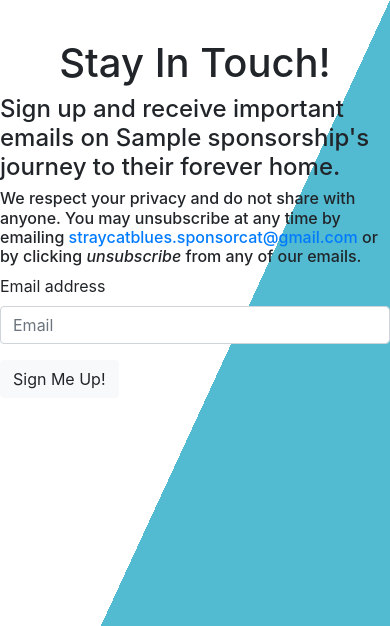
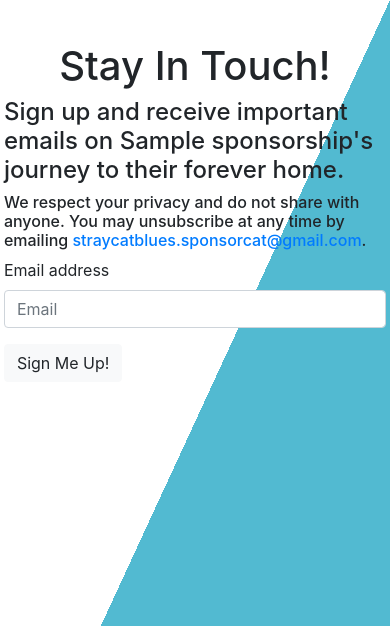
Before and after one commit to amberheilman/sponsor-journey, a Flask app: page /1 in a window 390 px wide. Shown: the top 626 px of the page. Run offline with Flask 2, Linux system fonts and the light colour scheme; a database or web service that is not in the repository returns one stand-in record (values such as "Sample title"); some libraries are stand-ins or nearby versions.

Commit message:
add padding, change wording

```diff
--- a/static/main.css
+++ b/static/main.css
@@ -56,4 +56,7 @@ html {
         height: 300px;
         box-shadow: none;
     }
+    .padded {
+        padding: 1%;
+    }
 }
--- a/templates/signup.html
+++ b/templates/signup.html
@@ -14,10 +14,10 @@
     <link rel="mask-icon" href="{{ url_for('static', filename='favicon.ico', _external=True, _scheme=scheme) }}" color="#5bbad5">
 </head>
 <body>
-  <div class="container">
+  <div class="container padded">
       <h1 class="heading">Stay In Touch!</h1>
       <h4>Sign up and receive important emails on {{ name }}'s journey to their forever home.</h4>
-      <h6>We respect your privacy and do not share with anyone. You may unsubscribe at any time by emailing <a href="mailto:straycatblues.sponsorcat@gmail.com">straycatblues.sponsorcat@gmail.com</a> or by clicking <i>unsubscribe</i> from any of our emails.</h6>
+      <h6>We respect your privacy and do not share with anyone. You may unsubscribe at any time by emailing <a href="mailto:straycatblues.sponsorcat@gmail.com">straycatblues.sponsorcat@gmail.com</a>.</h6>
       <div class="container-login">
           {% if error %}
             <div class="alert alert-danger" role="alert">
```
